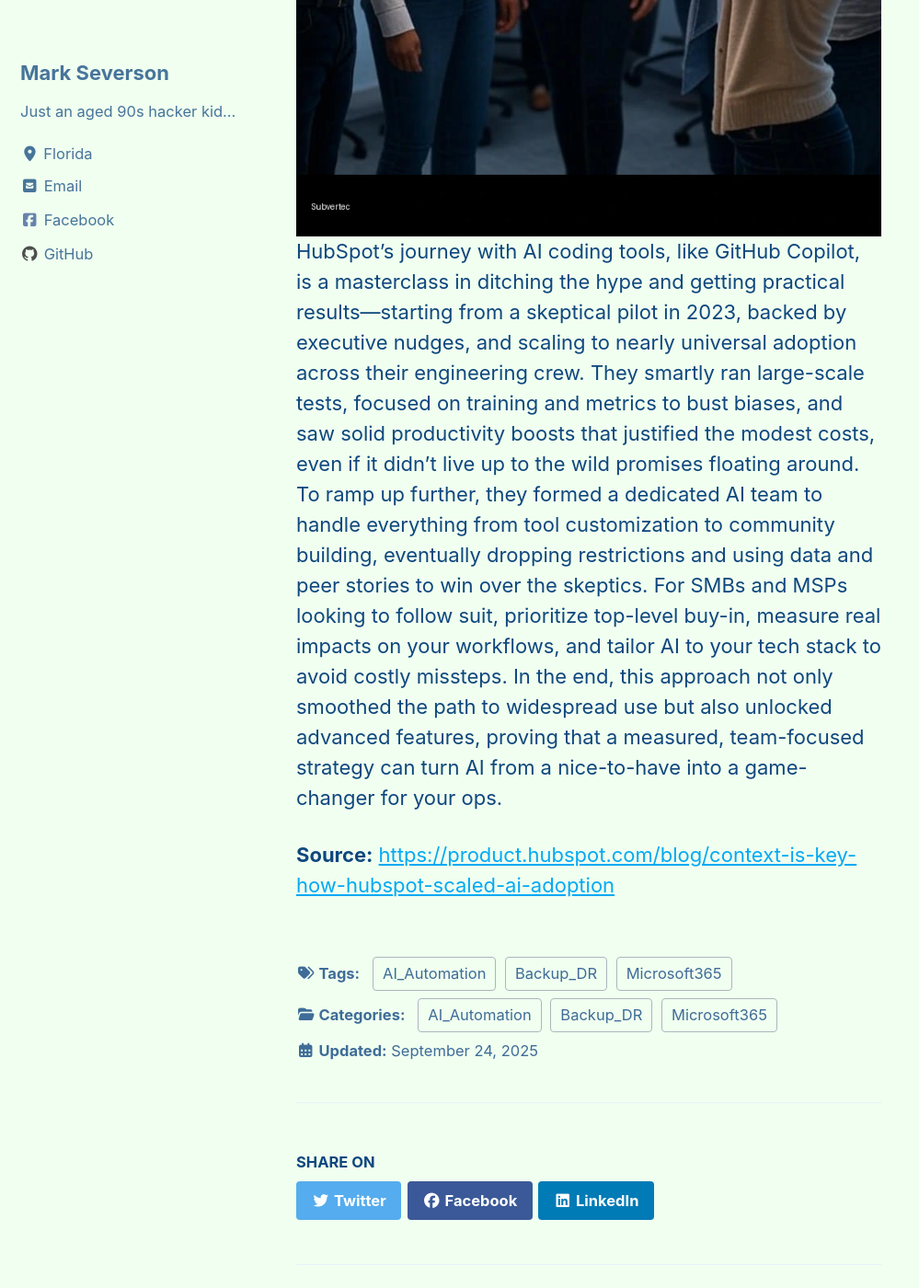
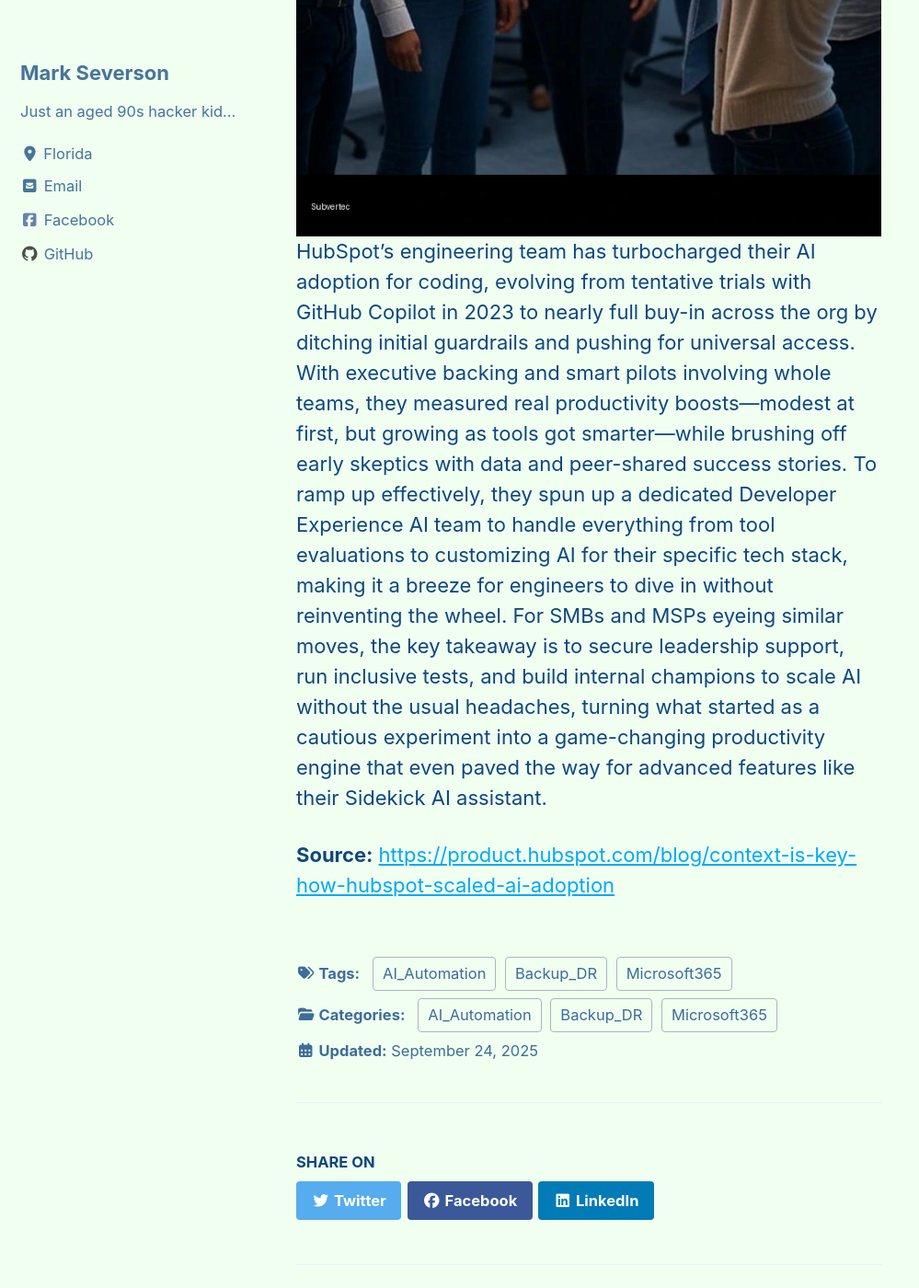
Before and after one commit to subv3rsiv3/website, a Jekyll site: the page built from _posts/2025-09-24-how-hubspot-scaled-ai-adoption.md, in a window 1280 px wide and 1400 px high, scrolled down 1257 px. Shown: the whole window at 92% size, without its empty margins (0-999 px from the left). Built offline with Jekyll 4.4.1, drawn with Linux system fonts in a browser that asks for light colours; cached includes are drawn as plain includes; some of the changed text lies outside the part shown.

Commit message:
Publish: How HubSpot Scaled AI Adoption

```diff
--- a/_posts/2025-09-24-how-hubspot-scaled-ai-adoption.md
+++ b/_posts/2025-09-24-how-hubspot-scaled-ai-adoption.md
@@ -1,10 +1,10 @@
 ---
 layout: single
 title: How HubSpot Scaled AI Adoption
-date: '2025-09-24 11:34:24 '
-excerpt: HubSpot's journey with AI coding tools, like GitHub Copilot, is a masterclass in ditching the hype and getting practical results—starting from a skeptical pilot in 2023, backed by executive nudges, and scaling to nearly universal adoption across their engineering crew
+date: '2025-09-24 11:47:23 '
+excerpt: HubSpot's engineering team has turbocharged their AI adoption for coding, evolving from tentative trials with GitHub Copilot in 2023 to nearly full buy-in across the org by ditching initial guardrails and pushing for universal access
 seo_title: How HubSpot Scaled AI Adoption
-seo_description: 'HubSpot''s journey with AI coding tools, like GitHub Copilot, is a masterclass in ditching the hype and getting practical results—starting from a skeptical '
+seo_description: 'HubSpot''s engineering team has turbocharged their AI adoption for coding, evolving from tentative trials with GitHub Copilot in 2023 to nearly full buy-in '
 categories:
 - Microsoft365
 - AI_Automation
@@ -24,6 +24,6 @@ twitter_image: /assets/images/how-hubspot-scaled-ai-adoption-hero.webp
 ---
 
 ![How HubSpot Scaled AI Adoption](/assets/images/how-hubspot-scaled-ai-adoption-hero.webp)
-HubSpot's journey with AI coding tools, like GitHub Copilot, is a masterclass in ditching the hype and getting practical results—starting from a skeptical pilot in 2023, backed by executive nudges, and scaling to nearly universal adoption across their engineering crew. They smartly ran large-scale tests, focused on training and metrics to bust biases, and saw solid productivity boosts that justified the modest costs, even if it didn't live up to the wild promises floating around. To ramp up further, they formed a dedicated AI team to handle everything from tool customization to community building, eventually dropping restrictions and using data and peer stories to win over the skeptics. For SMBs and MSPs looking to follow suit, prioritize top-level buy-in, measure real impacts on your workflows, and tailor AI to your tech stack to avoid costly missteps. In the end, this approach not only smoothed the path to widespread use but also unlocked advanced features, proving that a measured, team-focused strategy can turn AI from a nice-to-have into a game-changer for your ops.
+HubSpot's engineering team has turbocharged their AI adoption for coding, evolving from tentative trials with GitHub Copilot in 2023 to nearly full buy-in across the org by ditching initial guardrails and pushing for universal access. With executive backing and smart pilots involving whole teams, they measured real productivity boosts—modest at first, but growing as tools got smarter—while brushing off early skeptics with data and peer-shared success stories. To ramp up effectively, they spun up a dedicated Developer Experience AI team to handle everything from tool evaluations to customizing AI for their specific tech stack, making it a breeze for engineers to dive in without reinventing the wheel. For SMBs and MSPs eyeing similar moves, the key takeaway is to secure leadership support, run inclusive tests, and build internal champions to scale AI without the usual headaches, turning what started as a cautious experiment into a game-changing productivity engine that even paved the way for advanced features like their Sidekick AI assistant.
 
 **Source:** [https://product.hubspot.com/blog/context-is-key-how-hubspot-scaled-ai-adoption](https://product.hubspot.com/blog/context-is-key-how-hubspot-scaled-ai-adoption)
```
